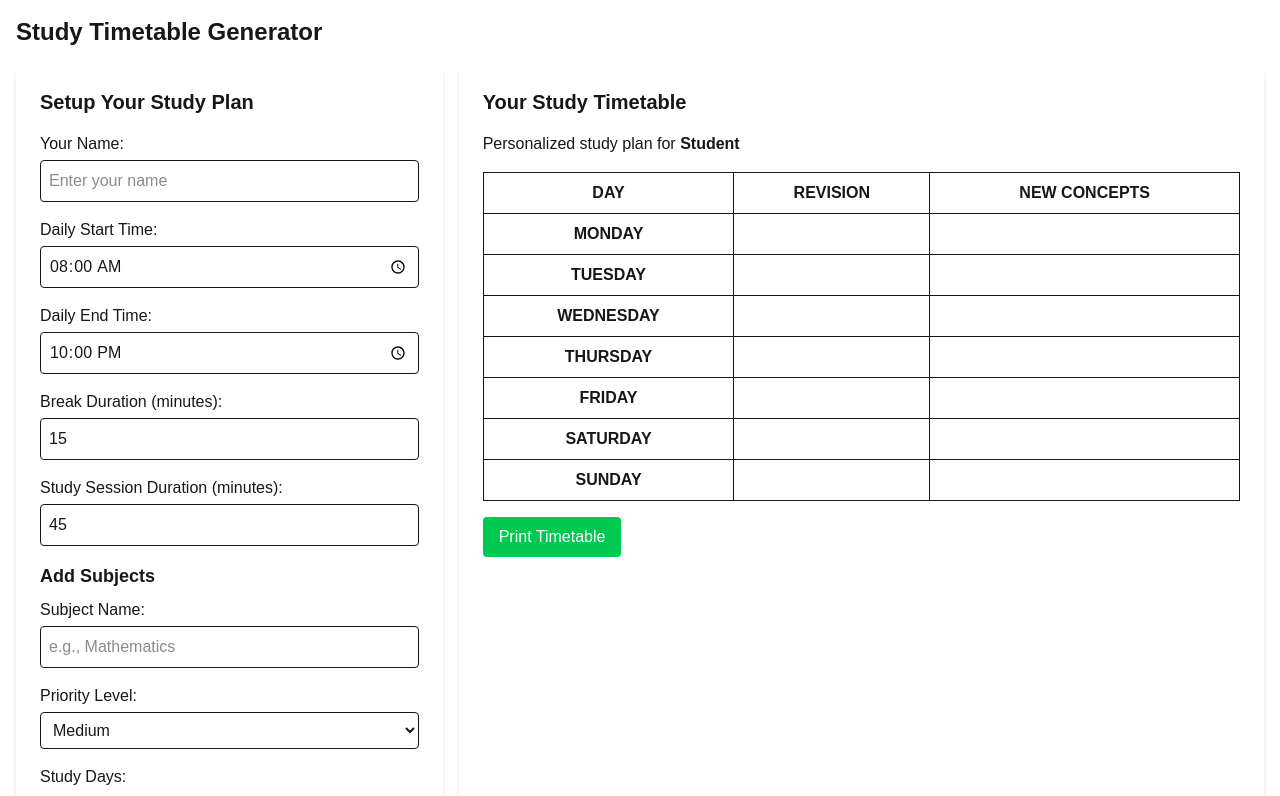
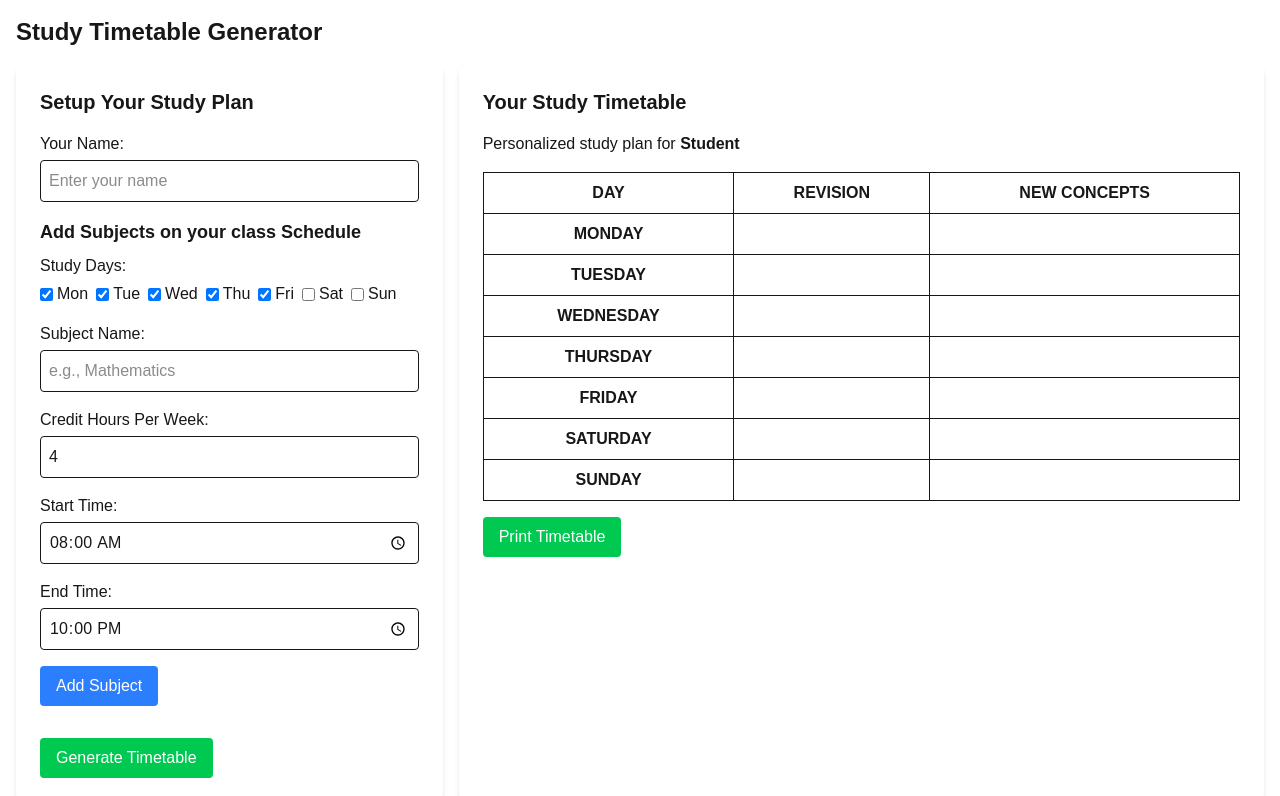
Before and after one commit to daCoolEric/smata, a Next.js app: page / in a window 1280 px wide. Shown: the top 796 px of the page. Built offline with nearby package versions, Linux system fonts and the light colour scheme.

Commit message:
change the UI in app.tsx

```diff
--- a/app/page.tsx
+++ b/app/page.tsx
@@ -6,6 +6,8 @@ import { PDFDocument, rgb } from "pdf-lib";
 const TimetableGenerator = () => {
   const [name, setName] = useState("");
   const [startTime, setStartTime] = useState("08:00");
+  const [startTimePeriod, setStartTimePeriod] = useState("");
+  const [endTimePeriod, setEndTimePeriod] = useState("");
   const [endTime, setEndTime] = useState("22:00");
   const [breakDuration, setBreakDuration] = useState(15);
   const [sessionDuration, setSessionDuration] = useState(45);
@@ -25,7 +27,7 @@ const TimetableGenerator = () => {
 
   interface Subject {
     name: string;
-    priority: string;
+    duration: string;
     weeklyHours: number;
     days: string[];
     color: string;
@@ -48,6 +50,57 @@ const TimetableGenerator = () => {
     "#f1c40f",
     "#e67e22",
   ];
+  const handleStartTime = (e: React.ChangeEvent<HTMLInputElement>) => {
+    const timeValue = e.target.value;
+    setStartTime(timeValue);
+
+    if (timeValue) {
+      const [hours, minutes] = timeValue.split(":");
+      const hourNumber = parseInt(hours, 10);
+
+      let period = "AM";
+      let displayHour = hourNumber;
+
+      if (hourNumber >= 12) {
+        period = "PM";
+        if (hourNumber > 12) {
+          displayHour = hourNumber - 12;
+        }
+      } else if (hourNumber === 0) {
+        displayHour = 12; // Midnight (12 AM)
+      }
+
+      setStartTimePeriod(`${displayHour}:${minutes} ${period}`);
+    } else {
+      setStartTimePeriod("");
+    }
+  };
+
+  const handleEndTime = (e: React.ChangeEvent<HTMLInputElement>) => {
+    const timeValue = e.target.value;
+    setEndTime(timeValue);
+
+    if (timeValue) {
+      const [hours, minutes] = timeValue.split(":");
+      const hourNumber = parseInt(hours, 10);
+
+      let period = "AM";
+      let displayHour = hourNumber;
+
+      if (hourNumber >= 12) {
+        period = "PM";
+        if (hourNumber > 12) {
+          displayHour = hourNumber - 12;
+        }
+      } else if (hourNumber === 0) {
+        displayHour = 12; // Midnight (12 AM)
+      }
+
+      setEndTimePeriod(`${displayHour}:${minutes} ${period}`);
+    } else {
+      setEndTimePeriod("");
+    }
+  };
 
   const addSubject = () => {
     if (!subjectName.trim()) {
@@ -66,7 +119,7 @@ const TimetableGenerator = () => {
 
     const newSubject: Subject = {
       name: subjectName,
-      priority,
+      duration: `${startTimePeriod} - ${endTimePeriod} `,
       weeklyHours,
       days: selectedDays,
       color: colors[subjects.length % colors.length],
@@ -74,7 +127,6 @@ const TimetableGenerator = () => {
 
     setSubjects([...subjects, newSubject]);
     setSubjectName("");
-    setPriority("medium");
     setWeeklyHours(4);
   };
 
@@ -87,6 +139,7 @@ const TimetableGenerator = () => {
 
   const generateTimetable = () => {
     // Implement timetable generation logic here
+    console.log(subjects);
   };
 
   const printTimetable = async () => {
@@ -154,79 +207,9 @@ const TimetableGenerator = () => {
             />
           </div>
 
-          <div className="mb-4">
-            <label className="block font-medium mb-1">Daily Start Time:</label>
-            <input
-              type="time"
-              value={startTime}
-              onChange={(e) => setStartTime(e.target.value)}
-              className="w-full p-2 border rounded"
-            />
-          </div>
-
-          <div className="mb-4">
-            <label className="block font-medium mb-1">Daily End Time:</label>
-            <input
-              type="time"
-              value={endTime}
-              onChange={(e) => setEndTime(e.target.value)}
-              className="w-full p-2 border rounded"
-            />
-          </div>
-
-          <div className="mb-4">
-            <label className="block font-medium mb-1">
-              Break Duration (minutes):
-            </label>
-            <input
-              type="number"
-              value={breakDuration}
-              onChange={(e) => setBreakDuration(parseInt(e.target.value))}
-              className="w-full p-2 border rounded"
-              min="0"
-              max="60"
-            />
-          </div>
-
-          <div className="mb-4">
-            <label className="block font-medium mb-1">
-              Study Session Duration (minutes):
-            </label>
-            <input
-              type="number"
-              value={sessionDuration}
-              onChange={(e) => setSessionDuration(parseInt(e.target.value))}
-              className="w-full p-2 border rounded"
-              min="15"
-              max="180"
-            />
-          </div>
-
-          <h3 className="text-lg font-semibold mb-2">Add Subjects</h3>
-          <div className="mb-4">
-            <label className="block font-medium mb-1">Subject Name:</label>
-            <input
-              type="text"
-              value={subjectName}
-              onChange={(e) => setSubjectName(e.target.value)}
-              className="w-full p-2 border rounded"
-              placeholder="e.g., Mathematics"
-            />
-          </div>
-
-          <div className="mb-4">
-            <label className="block font-medium mb-1">Priority Level:</label>
-            <select
-              value={priority}
-              onChange={(e) => setPriority(e.target.value)}
-              className="w-full p-2 border rounded"
-            >
-              <option value="high">High</option>
-              <option value="medium">Medium</option>
-              <option value="low">Low</option>
-            </select>
-          </div>
-
+          <h3 className="text-lg font-semibold mb-2">
+            Add Subjects on your class Schedule
+          </h3>
           <div className="mb-4">
             <label className="block font-medium mb-1">Study Days:</label>
             <div className="flex flex-wrap gap-2">
@@ -247,9 +230,34 @@ const TimetableGenerator = () => {
               ))}
             </div>
           </div>
+          <div className="mb-4">
+            <label className="block font-medium mb-1">Subject Name:</label>
+            <input
+              type="text"
+              value={subjectName}
+              onChange={(e) => setSubjectName(e.target.value)}
+              className="w-full p-2 border rounded"
+              placeholder="e.g., Mathematics"
+            />
+          </div>
+
+          {/* <div className="mb-4">
+            <label className="block font-medium mb-1">Priority Level:</label>
+            <select
+              value={priority}
+              onChange={(e) => setPriority(e.target.value)}
+              className="w-full p-2 border rounded"
+            >
+              <option value="high">High</option>
+              <option value="medium">Medium</option>
+              <option value="low">Low</option>
+            </select>
+          </div> */}
 
           <div className="mb-4">
-            <label className="block font-medium mb-1">Hours Per Week:</label>
+            <label className="block font-medium mb-1">
+              Credit Hours Per Week:
+            </label>
             <input
               type="number"
               value={weeklyHours}
@@ -257,6 +265,25 @@ const TimetableGenerator = () => {
               className="w-full p-2 border rounded"
               min="1"
               max="40"
+            />
+          </div>
+          <div className="mb-4">
+            <label className="block font-medium mb-1">Start Time:</label>
+            <input
+              type="time"
+              value={startTime}
+              onChange={handleStartTime}
+              className="w-full p-2 border rounded"
+            />
+          </div>
+
+          <div className="mb-4">
+            <label className="block font-medium mb-1">End Time:</label>
+            <input
+              type="time"
+              value={endTime}
+              onChange={handleEndTime}
+              className="w-full p-2 border rounded"
             />
           </div>
 
@@ -275,10 +302,10 @@ const TimetableGenerator = () => {
                 style={{ borderColor: subject.color }}
               >
                 <div>
-                  <strong>{subject.name}</strong> ({subject.priority} priority)
+                  <strong>{subject.name}</strong> ({subject.weeklyHours} credit
+                  hours)
                   <br />
-                  {subject.weeklyHours} hours per week on{" "}
-                  {subject.days.join(", ")}
+                  {subject.duration} on {subject.days.join(", ")}
                 </div>
                 <button
                   onClick={() => removeSubject(index)}
```
